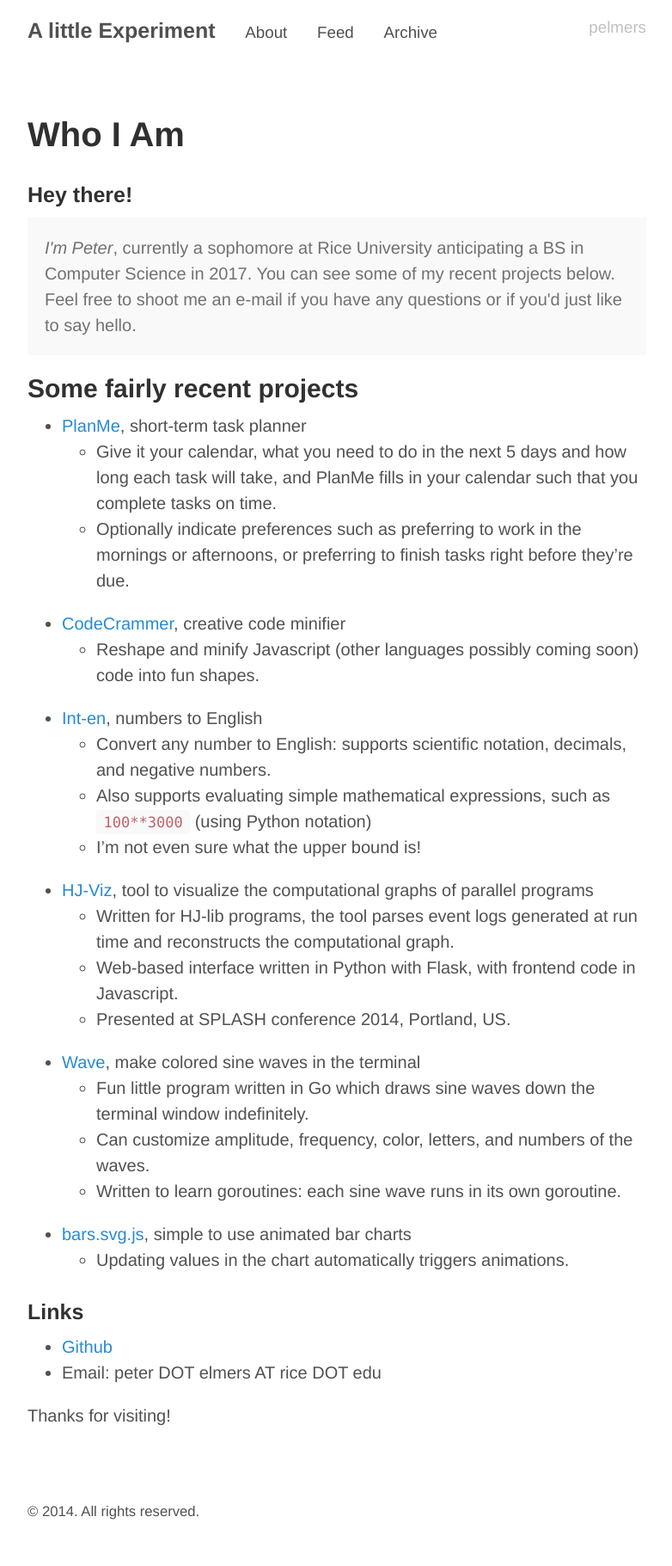
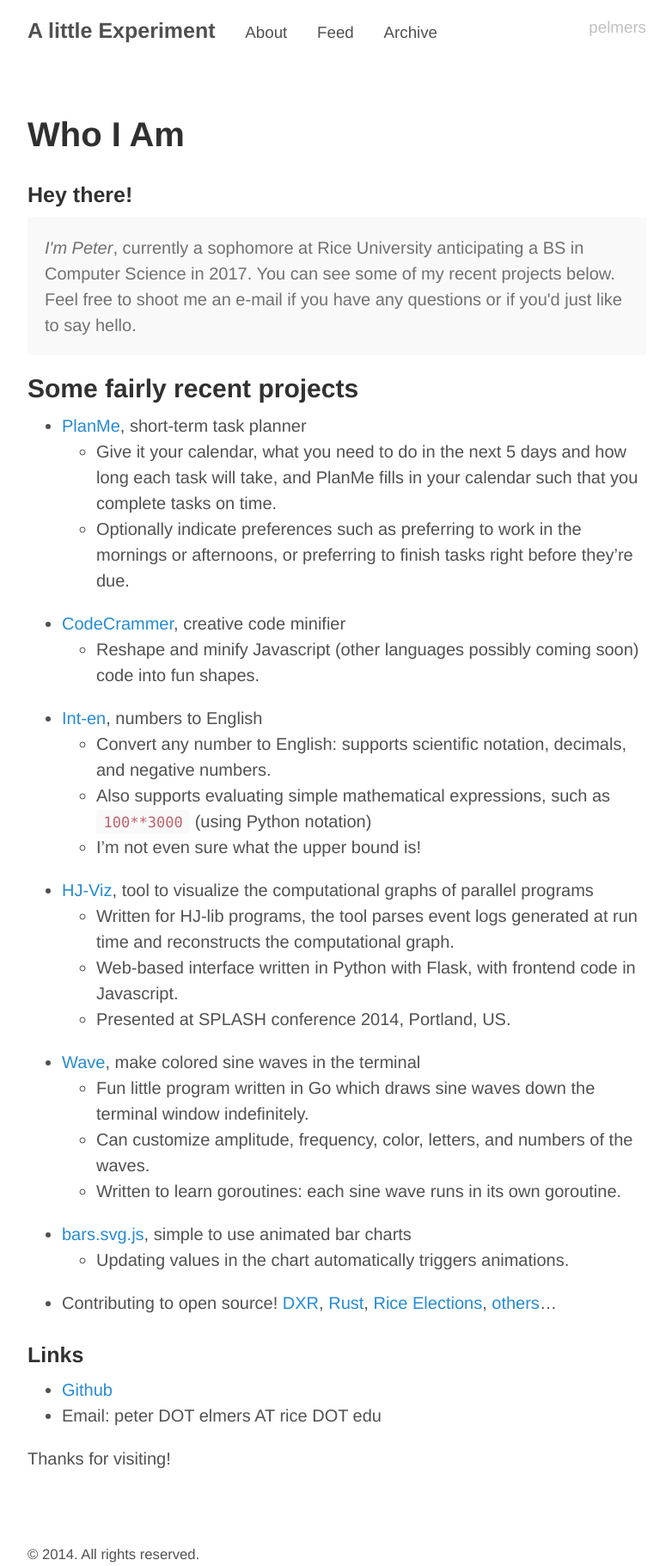
Before and after one commit to pelmers/pelmers.github.io, a Jekyll site: the page built from about.md, in a window 1280 px wide. Shown: the whole page at 86% size, without its empty margins (248-1030 px from the left). Built offline with Jekyll 4.4.1, drawn with Linux system fonts in a browser that asks for light colours; before the commit the page ends 1771 px from its top, so only the background shows below that.

Commit message:
add OS contribution to aboutme

```diff
--- a/about.md
+++ b/about.md
@@ -31,6 +31,8 @@ Feel free to shoot me an e-mail if you have any questions or if you'd just like
   - Written to learn goroutines: each sine wave runs in its own goroutine.
 * [bars.svg.js](http://github.com/pelmers/bars.svg.js), simple to use animated bar charts
   - Updating values in the chart automatically triggers animations.
+* Contributing to open source! [DXR](http://dxr.mozilla.org), [Rust](http://www.rust-lang.org),
+    [Rice Elections](http://owlection.appspot.com), [others](https://github.com/pelmers)...
 
 ### Links
 * [Github](https://github.com/pelmers)
```
